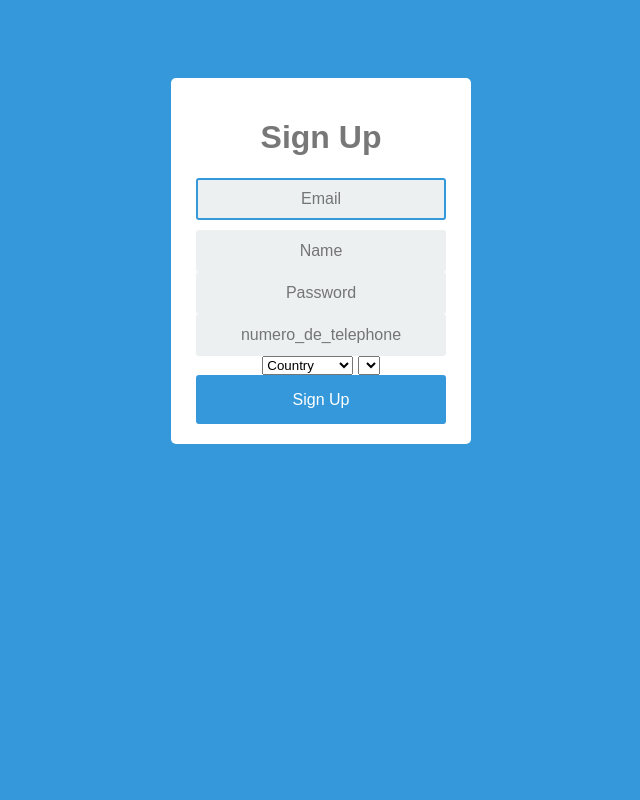
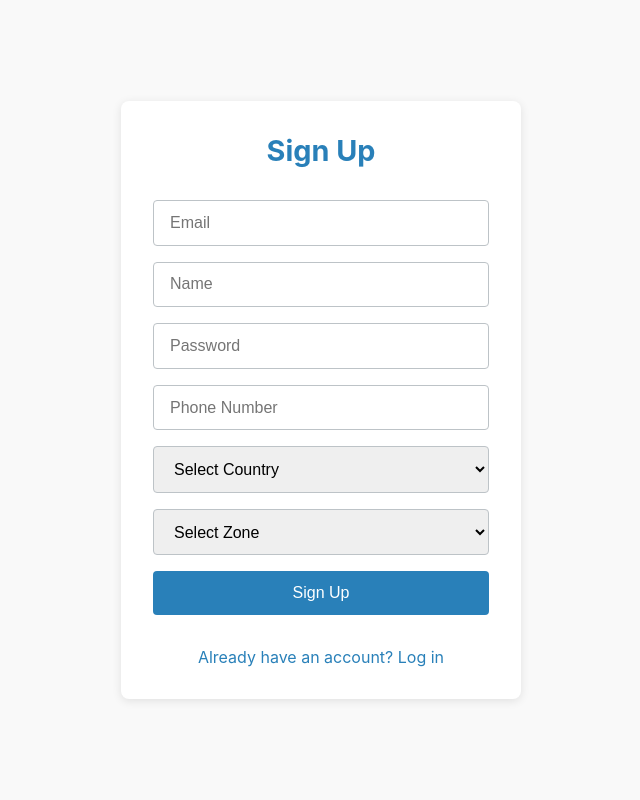
Before and after one commit to keskinm/thalasshome-api, a Flask app: page /auth/signup in a window 1280 px wide. Shown: the whole page, without its empty margins (319-959 px from the left). Run offline with Flask 3, Linux system fonts and the light colour scheme; lists and menus that the app fills with data are empty; parts of the project's set-up code (start-up, migrations or seed data) failed here and were passed over.

Commit message:
modernize login and signup

```diff
--- a/dashboard/lib/auth.py
+++ b/dashboard/lib/auth.py
@@ -12,13 +12,15 @@ auth_bp = Blueprint("auth", __name__)
 
 @auth_bp.route("/login", methods=["POST"])
 def login():
-    POST_USERNAME = str(request.form["username"])
+    POST_EMAIL = str(
+        request.form["username"]
+    )  # form field still named "username" for compatibility
     POST_PASSWORD = str(request.form["password"])
 
     response = (
         supabase_cli.table("users")
         .select("*")
-        .eq("username", POST_USERNAME)
+        .eq("email", POST_EMAIL)
         .maybe_single()
         .execute()
     )
@@ -26,8 +28,8 @@ def login():
     if response:
         data = response.data
     else:
-        flash("wrong username")
-        return "wrong username"
+        flash("Email not found")
+        return "Email not found"
 
     if check_password_hash(data["password"], POST_PASSWORD):
         session["logged_in"] = True
@@ -53,6 +55,8 @@ def render_signup():
 
 @auth_bp.route("/signup_post", methods=["POST"])
 def signup_post():
+    from dashboard.lib.splash import splash
+
     email = request.form.get("email")
     name = request.form.get("name")
     password = request.form.get("password")
@@ -64,15 +68,13 @@ def signup_post():
         supabase_cli.table("users")
         .select("*")
         .eq("email", email)
-        .limit(1)
-        .single()
+        .maybe_single()
         .execute()
-    ).data
+    )
 
     if (
-        user
+        user is not None
     ):  # if a user is found, we want to redirect back to signup page so user can try again
-        # return redirect(url_for('/signup_post'))
         flash("Email address already exists")
         return render_signup()
 
--- a/dashboard/static/login.css
+++ b/dashboard/static/login.css
@@ -1,78 +1,116 @@
-* {
-box-sizing: border-box;
+:root {
+    --primary-color: #2980b9;
+    --error-color: #e74c3c;
+    --text-color: #34495e;
+    --border-color: #bdc3c7;
+    --background-color: #f9f9f9;
 }
 
-*:focus {
-outline: none;
+* {
+    box-sizing: border-box;
+    margin: 0;
+    padding: 0;
 }
+
 body {
-font-family: Arial;
-background-color: #3498DB;
-padding: 50px;
+    font-family: -apple-system, BlinkMacSystemFont, "Segoe UI", Roboto, Oxygen-Sans, Ubuntu, Cantarell, "Helvetica Neue", sans-serif;
+    background: var(--background-color);
+    color: var(--text-color);
 }
+
+.container {
+    min-height: 100vh;
+    display: flex;
+    align-items: center;
+    justify-content: center;
+    padding: 1rem;
+}
+
 .login {
-margin: 20px auto;
-width: 300px;
+    width: 100%;
+    max-width: 400px;
 }
+
 .login-screen {
-background-color: #FFF;
-padding: 20px;
-border-radius: 5px
+    background-color: #fff;
+    padding: 2rem;
+    border-radius: 8px;
+    box-shadow: 0 2px 10px rgba(0, 0, 0, 0.1);
 }
 
 .app-title {
-text-align: center;
-color: #777;
+    text-align: center;
+    margin-bottom: 2rem;
+}
+
+.app-title h1 {
+    font-size: 1.8rem;
+    color: var(--primary-color);
 }
 
 .login-form {
-text-align: center;
-}
-.control-group {
-margin-bottom: 10px;
+    display: flex;
+    flex-direction: column;
+    gap: 1rem;
 }
 
-input {
-text-align: center;
-background-color: #ECF0F1;
-border: 2px solid transparent;
-border-radius: 3px;
-font-size: 16px;
-font-weight: 200;
-padding: 10px 0;
-width: 250px;
-transition: border .5s;
+.login-field {
+    width: 100%;
+    padding: 0.8rem 1rem;
+    border: 1px solid var(--border-color);
+    border-radius: 4px;
+    font-size: 1rem;
+    transition: border-color 0.3s ease;
 }
 
-input:focus {
-border: 2px solid #3498DB;
-box-shadow: none;
+.login-field:focus {
+    outline: none;
+    border-color: var(--primary-color);
 }
 
 .btn {
-border: 2px solid transparent;
-background: #3498DB;
-color: #ffffff;
-font-size: 16px;
-line-height: 25px;
-padding: 10px 0;
-text-decoration: none;
-text-shadow: none;
-border-radius: 3px;
-box-shadow: none;
-transition: 0.25s;
-display: block;
-width: 250px;
-margin: 0 auto;
+    background: var(--primary-color);
+    color: white;
+    padding: 0.8rem;
+    border: none;
+    border-radius: 4px;
+    font-size: 1rem;
+    cursor: pointer;
+    transition: background-color 0.3s ease;
 }
 
 .btn:hover {
-background-color: #2980B9;
+    background: #2573a7;
 }
 
 .login-link {
-font-size: 12px;
-color: #444;
-display: block;
-margin-top: 12px;
+    text-align: center;
+    margin-top: 1rem;
 }
+
+.login-link a {
+    color: var(--primary-color);
+    text-decoration: none;
+}
+
+.login-link a:hover {
+    text-decoration: underline;
+}
+
+.alert {
+    padding: 1rem;
+    border-radius: 4px;
+    margin-bottom: 1rem;
+}
+
+.alert-danger {
+    background-color: #fde8e8;
+    color: var(--error-color);
+    border: 1px solid #fbd5d5;
+}
+
+@media (max-width: 480px) {
+    .login-screen {
+        padding: 1.5rem;
+    }
+}
--- a/dashboard/templates/signup.html
+++ b/dashboard/templates/signup.html
@@ -1,34 +1,34 @@
+<!DOCTYPE html>
+<html lang="en">
 <head>
+    <meta charset="UTF-8">
+    <meta name="viewport" content="width=device-width, initial-scale=1.0">
+    <title>Sign Up - ThalassHome</title>
     <link rel="stylesheet" href="/static/login.css" type="text/css">
-    <script src="https://code.jquery.com/jquery-1.12.4.min.js"
-            integrity="sha256-ZosEbRLbNQzLpnKIkEdrPv7lOy9C27hHQ+Xp8a4MxAQ="
+    <script src="https://code.jquery.com/jquery-3.6.4.min.js"
+            integrity="sha256-oP6HI9z1XaZNBrJURtCoUT5SUnxFr8s3BzRl+cbzUq8="
             crossorigin="anonymous"></script>
     <script>
-        jQuery(function($) {
+        $(document).ready(function() {
+            const country = {
+                'France': ['ile_de_france', 'loire', 'pays_de_gex', 'toulouse', 'centre_val_de_loire', 'var', 'rhone', 'marseille'],
+                'Switzerland': ['geneve']
+            };
 
-    var country = {
-        'France': ['ile_de_france', 'loire', 'pays_de_gex', 'toulouse', 'centre_val_de_loire', 'var', 'rhone',
-            'marseille'],
-        'Switzerland': ['geneve'],
-    }
+            $('#country').on('change', function() {
+                const selectedCountry = $(this).val();
+                const zones = country[selectedCountry] || [];
+                const $zone = $('#zone');
 
-    var $zzone = $('#zone');
-    $('#country').change(function () { debugger
-        var CNTRY = $(this).val(), cntries = country[CNTRY] || [];
-
-        var html = $.map(cntries, function(ctry){
-            return '<option value="' + ctry + '">' + ctry + '</option>'
-        }).join('');
-        $zzone.html(html);$zzone.append(new Option("Select zone", "0"));$zzone.val("0");
+                $zone.html('<option value="">Select zone</option>' +
+                    zones.map(zone => `<option value="${zone}">${zone.replace(/_/g, ' ').replace(/\b\w/g, c => c.toUpperCase())}</option>`).join(''));
             });
         });
     </script>
 </head>
-
-
+<body>
     {% block content %}
-
-
+    <div class="container">
         {% with messages = get_flashed_messages(with_categories=true) %}
             {% if messages %}
                 <div class="alert alert-danger">
@@ -39,56 +39,55 @@
             {% endif %}
         {% endwith %}
 
-<form action="/auth/signup_post" method="post">
-    <div class="login">
+        <form action="/auth/signup_post" method="post" class="login">
             <div class="login-screen">
-
                 <div class="app-title">
                     <h1>Sign Up</h1>
                 </div>
 
                 <div class="login-form">
-
                     <div class="control-group">
-                    <input class="login-field" type="email" name="email" placeholder="Email" autofocus="">
+                        <input class="login-field" type="email" name="email" placeholder="Email" required autocomplete="email">
                     </div>
 
                     <div class="field">
-                    <div class="control">
-                        <input class="login-field" type="text" name="name" placeholder="Name" autofocus="">
-                    </div>
+                        <input class="login-field" type="text" name="name" placeholder="Name" required minlength="2">
                     </div>
 
                     <div class="field">
-                    <div class="control">
-                        <input class="login-field" type="password" name="password" placeholder="Password">
-                    </div>
+                        <input class="login-field" type="password" name="password" placeholder="Password" required minlength="8"
+                               pattern="(?=.*\d)(?=.*[a-z])(?=.*[A-Z]).{8,}"
+                               title="Must contain at least one number, one uppercase and lowercase letter, and at least 8 characters">
                     </div>
 
                     <div class="field">
-                    <div class="control">
-                        <input class="login-field" type="text" name="numero_de_telephone" placeholder="numero_de_telephone">
-                    </div>
+                        <input class="login-field" type="tel" name="numero_de_telephone" placeholder="Phone Number"
+                               pattern="[0-9\+\-\s]+" required>
                     </div>
 
-                <select id="country">
-                    <option>Country</option>
+                    <div class="field">
+                        <select id="country" name="country" class="login-field" required>
+                            <option value="">Select Country</option>
                             <option value="France">France</option>
                             <option value="Switzerland">Switzerland</option>
                         </select>
-
-                <select id="zone" name="zone"></select>
-
-
-                <input type="submit" value="Sign Up" class="btn btn-primary btn-large btn-block">
-
-
                     </div>
 
+                    <div class="field">
+                        <select id="zone" name="zone" class="login-field" required>
+                            <option value="">Select Zone</option>
+                        </select>
                     </div>
 
+                    <button type="submit" class="btn btn-primary btn-large btn-block">Sign Up</button>
+
+                    <div class="login-link">
+                        <a href="{{ url_for('auth.login') }}">Already have an account? Log in</a>
                     </div>
-
+                </div>
+            </div>
         </form>
-
+    </div>
     {% endblock %}
+</body>
+</html>
```
Also changed, not shown: dashboard/templates/login.html (+18 -13 lines). Lines whose indentation alone changed are shown as unchanged.
